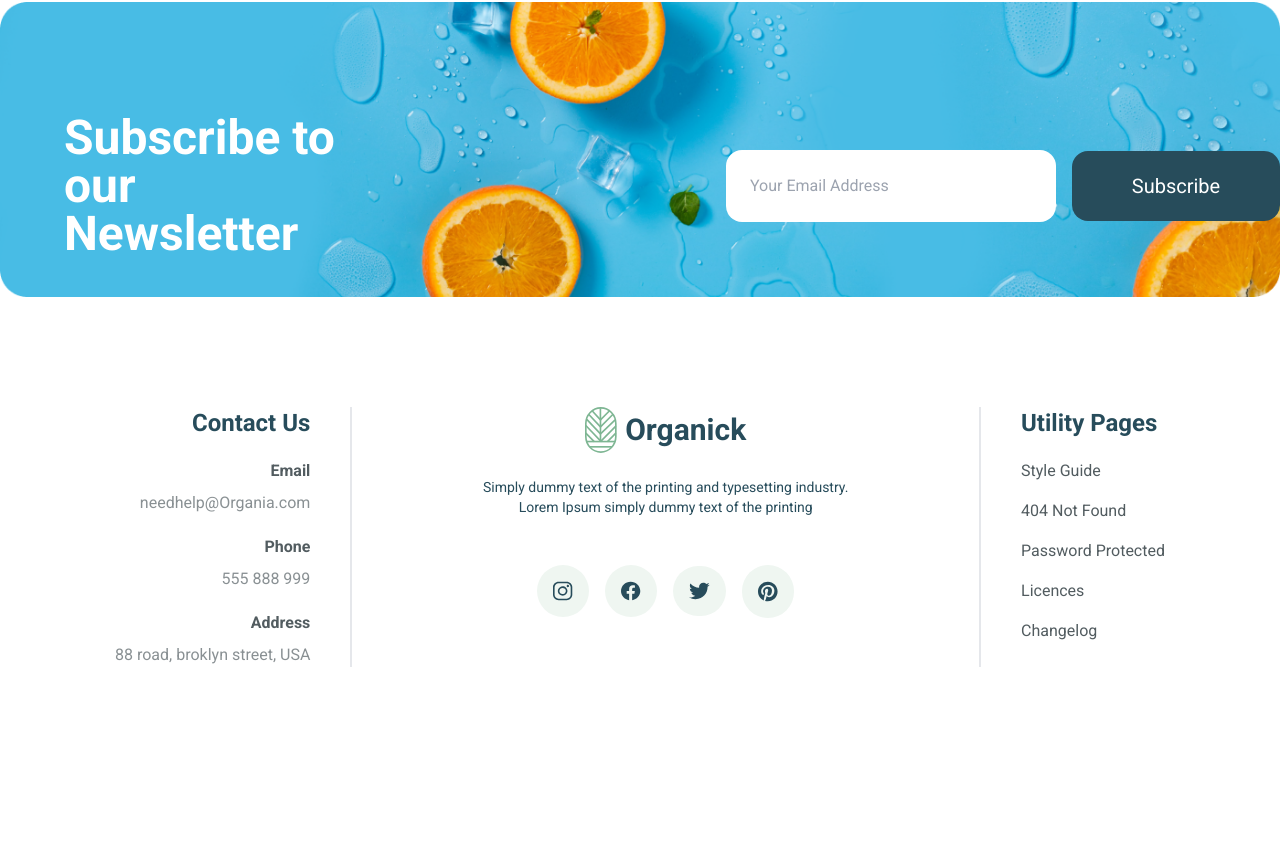
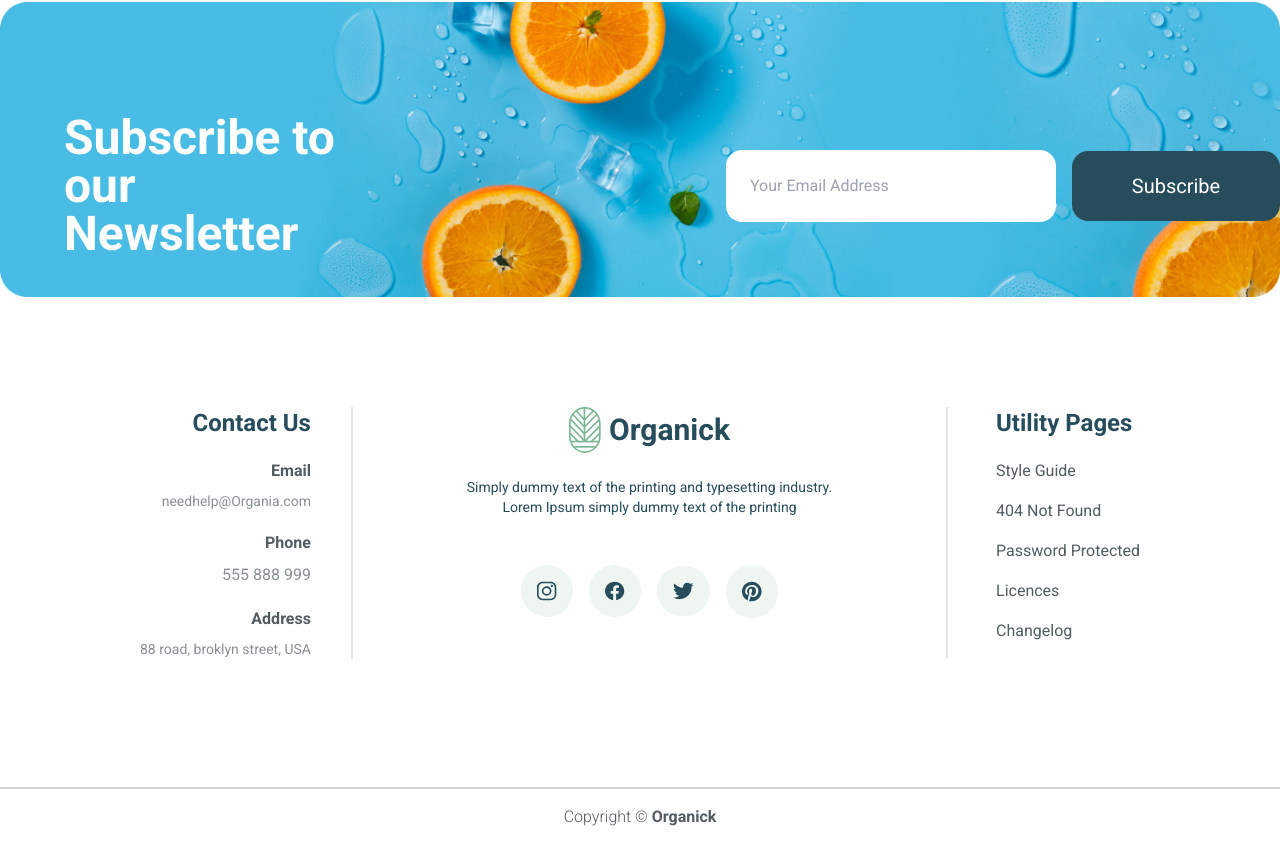
Before and after one commit to samandargofurov/organick, a React (Vite) app: page / in a window 1280 px wide. Shown: the part 7154-7999 px from the top of the page. Before the commit the page ends 7949 px from the top, so only its background shows below. Built offline with nearby package versions, Linux system fonts and the light colour scheme.

Commit message:
update footer

```diff
--- a/src/components/Footer.tsx
+++ b/src/components/Footer.tsx
@@ -32,13 +32,14 @@ const Footer = () => {
             </div>
           </div>
         </div>
-
-        <div className="container mx-auto max-w-[1050px] flex justify-between mb-32">
+      </div>
+      <div className="container mx-auto max-w-[1000px] mb-32">
+        <div className="flex justify-between">
           <div className="border-r-2 pr-10 text-end flex flex-col gap-5">
             <h1 className="text-[#274C5B] font-bold text-2xl">Contact Us</h1>
             <div className="flex flex-col gap-2">
               <span className="font-bold text-[#525C60]">Email</span>
-              <span className="text-[#525c60ae]">needhelp@Organia.com</span>
+              <span className="text-[#525c60ae] text-sm">needhelp@Organia.com</span>
             </div>
             <div className="flex flex-col gap-2">
               <span className="font-bold text-[#525C60]">Phone</span>
@@ -46,7 +47,7 @@ const Footer = () => {
             </div>
             <div className="flex flex-col gap-2">
               <span className="font-bold text-[#525C60]">Address</span>
-              <span className="text-[#525c60ae]">
+              <span className="text-[#525c60ae] text-sm">
                 88 road, broklyn street, USA
               </span>
             </div>
@@ -92,7 +93,7 @@ const Footer = () => {
             </div>
           </div>
 
-          <div className="border-l-2 pl-10">
+          <div className="border-l-2 pl-12">
             <div className="flex flex-col gap-5">
               <h1 className="text-[#274C5B] font-bold text-2xl">
                 Utility Pages
@@ -118,6 +119,13 @@ const Footer = () => {
           </div>
         </div>
       </div>
+
+      <div className="border-t-2 border-[#D4D4D4] py-4">
+        <div className="text-center">
+          <span className="text-[#525C60] font-light">Copyright © </span>
+          <span className="font-bold text-[#525C60]">Organick</span>
+        </div>
+      </div>
     </>
   );
 };
```
